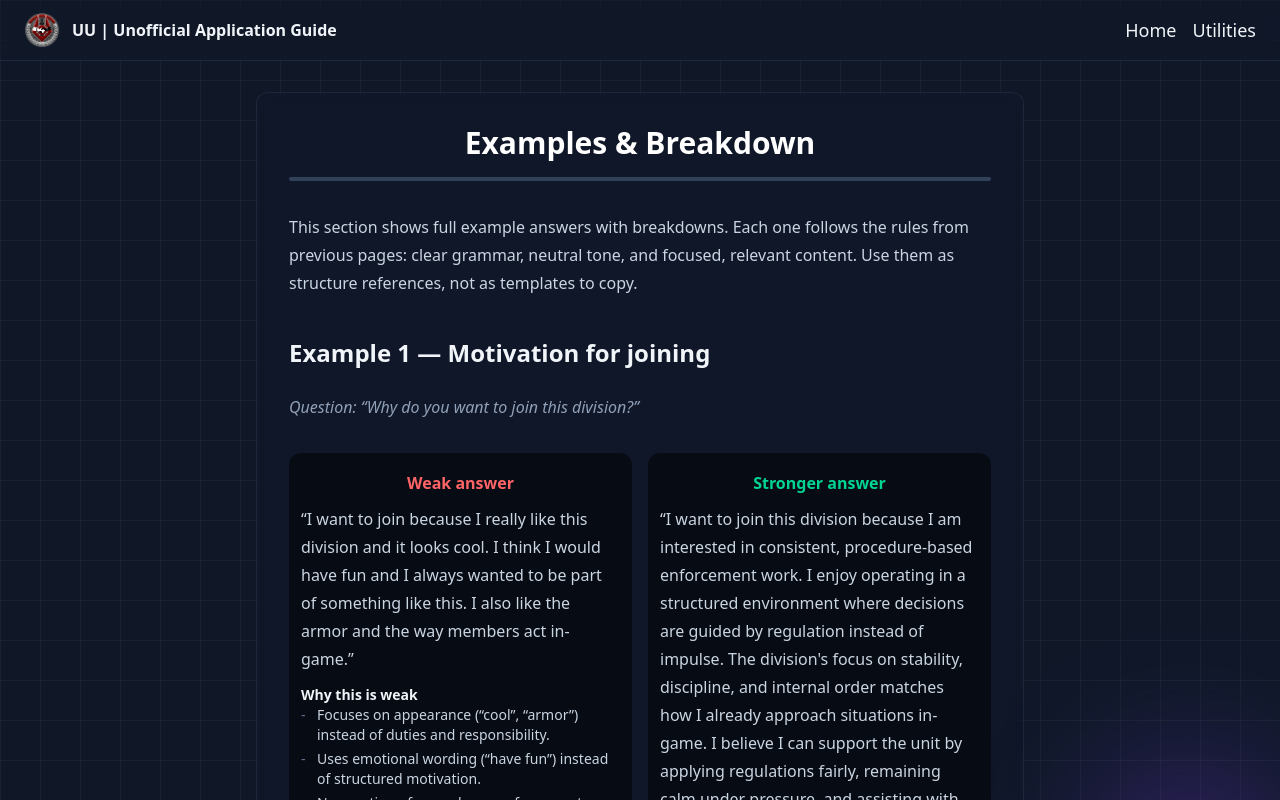
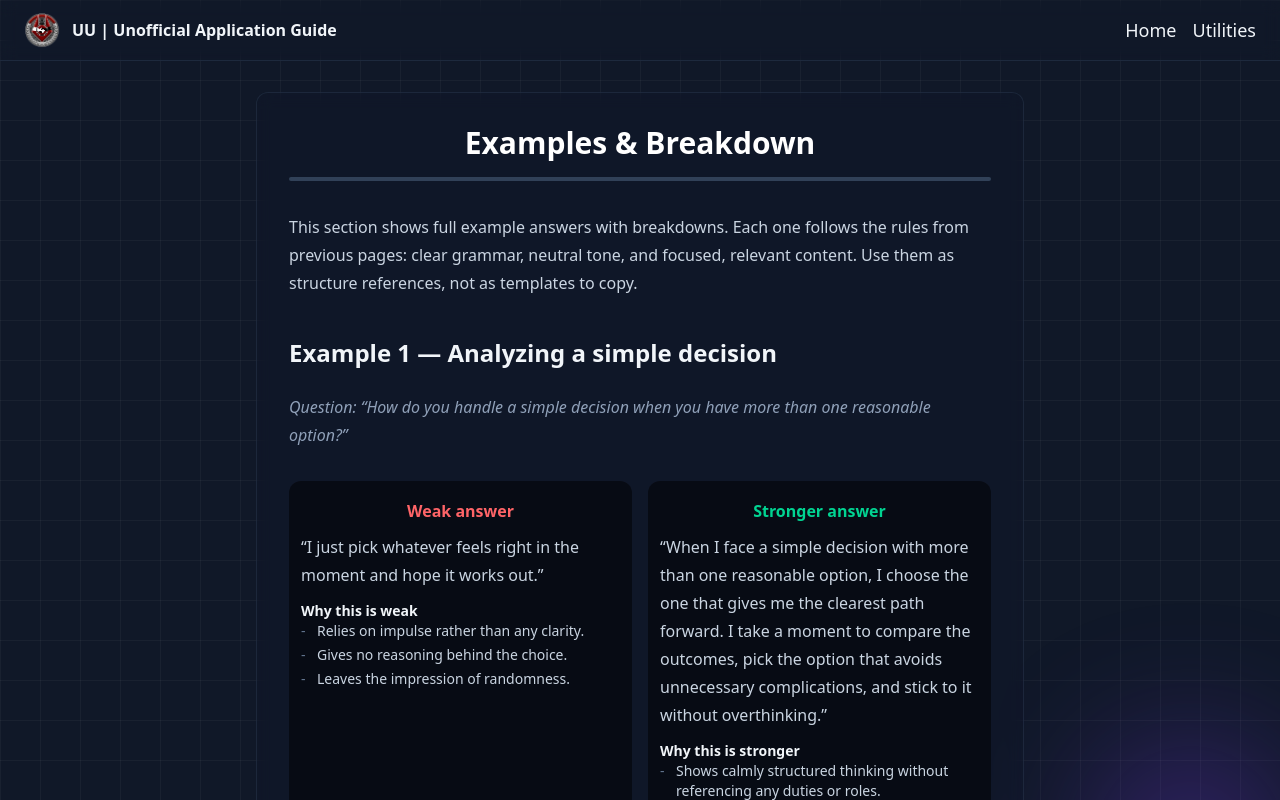
Before and after one commit to privatewithak/cca-application-guide, a React (Vite) app: page /examples in a window 1280 px wide. Shown: the top 800 px of the page. Built offline with nearby package versions, Linux system fonts and the light colour scheme.

Commit message:
Formulas change

```diff
--- a/src/components/CommonMistakes.jsx
+++ b/src/components/CommonMistakes.jsx
@@ -27,8 +27,8 @@ export default function CommonMistakes() {
         <div className="bg-black/50 px-3 py-4 rounded-xl">
           <p className="text-center text-indigo-400 text-lg">Example</p>
 
-          <p>❌ “I joined the server last year and before that I played many RP games with my friends.”</p>
-          <p>✅ “I am familiar with structured enforcement work and understand how to follow procedures.”</p>
+          <p>❌ “I once built a massive LEGO spaceship when I was nine, it had like fifty tiny chairs inside.”</p>
+          <p>✅ “I can organize complex tasks into clear, manageable steps.”</p>
         </div>
 
         {/* 2 — Emotional or dramatic wording */}
@@ -43,8 +43,8 @@ export default function CommonMistakes() {
         <div className="bg-black/50 px-3 py-4 rounded-xl">
           <p className="text-center text-indigo-400 text-lg">Example</p>
 
-          <p>❌ “I desperately want to join and it means the world to me.”</p>
-          <p>✅ “I aim to join because I am interested in consistent, structured duties.”</p>
+          <p>❌ “I live for busy days where everything is crazy and non-stop.”</p>
+          <p>✅ “Busy days are manageable for me as I track priorities and work through them methodically.”</p>
         </div>
 
         {/* 3 — Overexplaining or repeating */}
@@ -73,14 +73,14 @@ export default function CommonMistakes() {
         </h2>
         <p>
           Generic template-like answers are easy to spot. They show no personal effort, no understanding,
-          and no connection to the Combine environment.
+          and no connection to the environment.
         </p>
 
         <div className="bg-black/50 px-3 py-4 rounded-xl">
           <p className="text-center text-indigo-400 text-lg">Example</p>
 
-          <p>❌ “I want to join because I will be a good member.”</p>
-          <p>✅ “I want to join because I fit structured, procedure-driven duties and can handle stable enforcement work.”</p>
+          <p>❌ “I always end up fixing everyone’s mistakes because I’m the only responsible one.”</p>
+          <p>✅ “When errors occur, I point them out calmly and help colleagues correct them.”</p>
         </div>
 
         {/* 5 — Overconfidence or roleplay phrasing */}
@@ -143,8 +143,8 @@ export default function CommonMistakes() {
         <div className="bg-black/50 px-3 py-4 rounded-xl">
           <p className="text-center text-indigo-400 text-lg">Example</p>
 
-          <p>❌ “I want to join because I like it.”</p>
-          <p>✅ “I want to join because I am interested in consistent enforcement work and structured operational tasks.”</p>
+          <p>❌ “Night shifts are cool and kind of dramatic, that’s why I want them.”</p>
+          <p>✅ “Night shifts work for me because I’m alert at late hours and used to that rhythm.”</p>
         </div>
 
         {/* 9 — Writing like a conversation */}
--- a/src/components/Examples.jsx
+++ b/src/components/Examples.jsx
@@ -18,10 +18,10 @@ export default function ExamplesBreakdown() {
 
         {/* Q1 */}
         <h2 className="text-2xl font-semibold text-slate-100 pt-4">
-          Example 1 — Motivation for joining
+          Example 1 — Analyzing a simple decision
         </h2>
         <p className="italic text-slate-400">
-          Question: “Why do you want to join this division?”
+          Question: “How do you handle a simple decision when you have more than one reasonable option?”
         </p>
 
         <div className="grid gap-4 md:grid-cols-2 pt-2">
@@ -29,9 +29,7 @@ export default function ExamplesBreakdown() {
           <div className="bg-black/50 px-3 py-4 rounded-xl">
             <p className="text-center text-red-400 font-semibold mb-2">Weak answer</p>
             <p>
-              “I want to join because I really like this division and it looks cool.
-              I think I would have fun and I always wanted to be part of something like this.
-              I also like the armor and the way members act in-game.”
+“I just pick whatever feels right in the moment and hope it works out.”
             </p>
 
             <h4 className="text-sm font-semibold text-slate-100 mt-3">
@@ -39,13 +37,13 @@ export default function ExamplesBreakdown() {
             </h4>
             <ul className="space-y-1 text-sm">
               <li className="relative pl-4 before:content-['-'] before:absolute before:left-0 before:text-slate-500">
-                Focuses on appearance (“cool”, “armor”) instead of duties and responsibility.
+                Relies on impulse rather than any clarity.
               </li>
               <li className="relative pl-4 before:content-['-'] before:absolute before:left-0 before:text-slate-500">
-                Uses emotional wording (“have fun”) instead of structured motivation.
+                Gives no reasoning behind the choice.
               </li>
               <li className="relative pl-4 before:content-['-'] before:absolute before:left-0 before:text-slate-500">
-                No mention of procedures, enforcement, or how the applicant will actually contribute.
+                Leaves the impression of randomness.
               </li>
             </ul>
           </div>
@@ -54,14 +52,8 @@ export default function ExamplesBreakdown() {
           <div className="bg-black/50 px-3 py-4 rounded-xl">
             <p className="text-center text-emerald-400 font-semibold mb-2">Stronger answer</p>
             <p>
-              “I want to join this division because I am interested in consistent,
-              procedure-based enforcement work. I enjoy operating in a structured
-              environment where decisions are guided by regulation instead of
-              impulse. The division&apos;s focus on stability, discipline, and
-              internal order matches how I already approach situations in-game.
-              I believe I can support the unit by applying regulations fairly,
-              remaining calm under pressure, and assisting with internal oversight
-              when required.”
+              “When I face a simple decision with more than one reasonable option, I choose the one that gives me the clearest path forward.
+              I take a moment to compare the outcomes, pick the option that avoids unnecessary complications, and stick to it without overthinking.”
             </p>
 
             <h4 className="text-sm font-semibold text-slate-100 mt-3">
@@ -69,7 +61,7 @@ export default function ExamplesBreakdown() {
             </h4>
             <ul className="space-y-1 text-sm">
               <li className="relative pl-4 before:content-['-'] before:absolute before:left-0 before:text-slate-500">
-                Focuses on duties: enforcement, structure, regulation, internal order.
+                Shows calmly structured thinking without referencing any duties or roles.
               </li>
               <li className="relative pl-4 before:content-['-'] before:absolute before:left-0 before:text-slate-500">
                 Uses neutral, precise vocabulary instead of emotional language.
--- a/src/components/StyleTone.jsx
+++ b/src/components/StyleTone.jsx
@@ -149,10 +149,9 @@ export default function StyleTone() {
 
                 <div className="bg-black/50 px-3 py-4 rounded-xl mt-3">
                     <p className="text-center text-indigo-400 text-lg">Example</p>
-                    <p>❌ “I&apos;m super hyped to join, I&apos;ll go full tryhard.”</p>
+                    <p>❌ “I pushed myself extremely hard yesterday to deal with a bunch of uncooperative people.”</p>
                     <p>
-                        ✅ “I am motivated to join and ready to treat the role with full
-                        seriousness.”
+                        ✅ “I resolved the situation efficiently.”
                     </p>
                 </div>
 
@@ -218,8 +217,7 @@ export default function StyleTone() {
                         regret it.”
                     </p>
                     <p>
-                        ✅ “When people ignore orders, I stay calm, repeat the instruction,
-                        and follow the appropriate procedure if non-compliance continues.”
+                        ✅ “When colleagues overlook agreed-upon procedures, I stay calm, restate the instructions, and follow the appropriate escalation steps if the issue continues.”
                     </p>
                 </div>
 
@@ -275,12 +273,10 @@ export default function StyleTone() {
                 <div className="bg-black/50 px-3 py-4 rounded-xl mt-3">
                     <p className="text-center text-indigo-400 text-lg">Example</p>
                     <p>
-                        ❌ “Unlike most units, I actually know what I&apos;m doing and won&apos;t
-                        embarrass the division.”
+                        ❌ “I know more than most people here, so others should listen to me.”
                     </p>
                     <p>
-                        ✅ “I aim to represent the division in a disciplined and competent
-                        way at all times.”
+                        ✅ “I focus on keeping my tone steady and respectful, even when I disagree with someone.”
                     </p>
                 </div>
 
```
Also changed, not shown: src/components/GrammarWording.jsx (+13 -17 lines).
